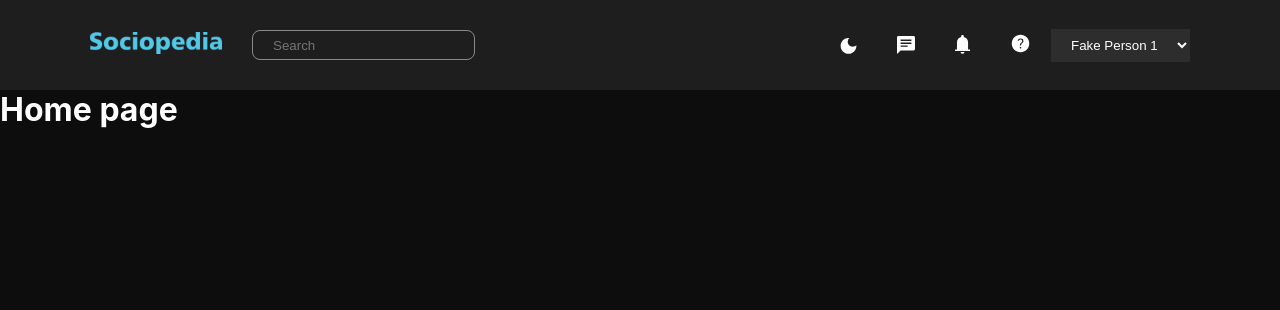
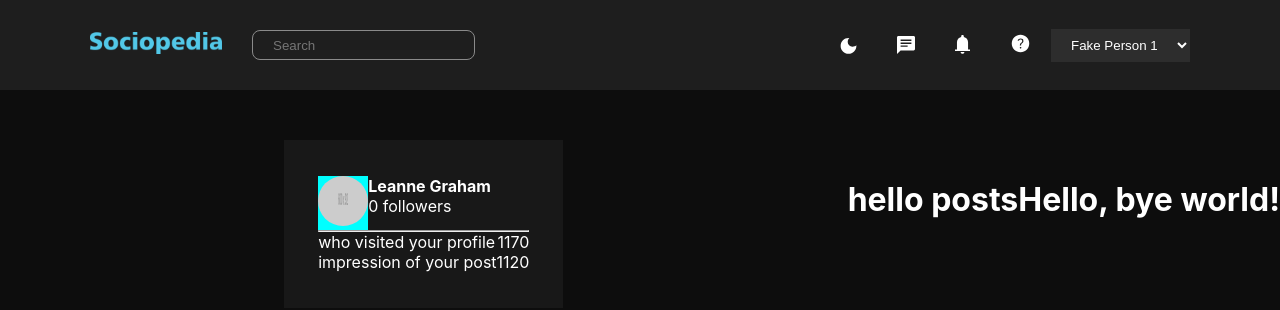
Before and after one commit to Uneebbhat/sociopedia, a React (Create React App) app: page / in a window 1280 px wide. Shown: the top 310 px of the page. Built offline with nearby package versions, Linux system fonts and the light colour scheme.

Commit message:
creating HomePage

```diff
--- a/src/App.js
+++ b/src/App.js
@@ -10,20 +10,20 @@ function App() {
     <Router>
       <Routes>
         <Route
+          path="/signup"
+          element={
+            <>
+              <Navbar />
+              <SignUp />
+            </>
+          }
+        />
+        <Route
           path="/"
           element={
             <>
               <HomeNav />
               <HomePage />
-            </>
-          }
-        />
-        <Route
-          path="/signup"
-          element={
-            <>
-              <Navbar />
-              <SignUp />
             </>
           }
         />
--- /dev/null
+++ b/src/Components/Pages/Home/FriendList/FriendList.js
@@ -0,0 +1,9 @@
+import React from "react";
+
+export default function FriendList() {
+  return (
+    <>
+      <h1>Hello, bye world!</h1>
+    </>
+  );
+}
--- a/src/Components/Pages/Home/HomePage.css
+++ b/src/Components/Pages/Home/HomePage.css
@@ -0,0 +1,5 @@
+.home__container {
+  display: flex;
+  align-items: center;
+  justify-content: space-between;
+}
--- a/src/Components/Pages/Home/HomePage.js
+++ b/src/Components/Pages/Home/HomePage.js
@@ -1,10 +1,17 @@
 import React from "react";
 import "./HomePage.css";
+import UserProfile from "./UserProfile/UserProfile";
+import FriendList from "./FriendList/FriendList";
+import Post from "./Posts/Post";
 
 export default function HomePage() {
   return (
     <>
-      <h1>Home page</h1>
+      <div className="home__container">
+        <UserProfile className="profile" />
+        <Post className="post" />
+        <FriendList className="friends" />
+      </div>
     </>
   );
 }
--- /dev/null
+++ b/src/Components/Pages/Home/Posts/Post.js
@@ -0,0 +1,9 @@
+import React from "react";
+
+export default function Post() {
+  return (
+    <>
+      <h1>hello posts</h1>
+    </>
+  );
+}
--- /dev/null
+++ b/src/Components/Pages/Home/UserProfile/UserProfile.css
@@ -0,0 +1,24 @@
+.user__wrapper {
+  display: flex;
+}
+
+.img img {
+  width: 50px;
+  height: 50px;
+  border-radius: 50%;
+}
+
+.img {
+  background-color: aqua;
+}
+
+.user__small-details {
+  display: flex;
+  flex-direction: column;
+}
+
+.first,
+.second {
+  display: flex;
+  justify-content: space-between;
+}
--- /dev/null
+++ b/src/Components/Pages/Home/UserProfile/UserProfile.js
@@ -0,0 +1,35 @@
+import React from "react";
+import "./UserProfile.css";
+
+export default function Userprofile() {
+  return (
+    <>
+      <div className="container">
+        <div className="user__name">
+          <div className="user__wrapper">
+            <div className="user__img">
+              <div className="img">
+                <img src="https://via.placeholder.com/600/92c952" alt="" />
+              </div>
+            </div>
+            <div className="user__name">
+              <h4>Leanne Graham</h4>
+              <p>0 followers</p>
+            </div>
+          </div>
+        </div>
+        <hr />
+        <div className="user__small-details">
+          <div className="first">
+            <p>who visited your profile</p>
+            <p>1170</p>
+          </div>
+          <div className="second">
+            <p>impression of your post </p>
+            <p>1120</p>
+          </div>
+        </div>
+      </div>
+    </>
+  );
+}
```
Also changed, not shown: src/Components/Pages/Home/FriendList/FriendList.css (added), src/Components/Pages/Home/Posts/Post.css (added).
